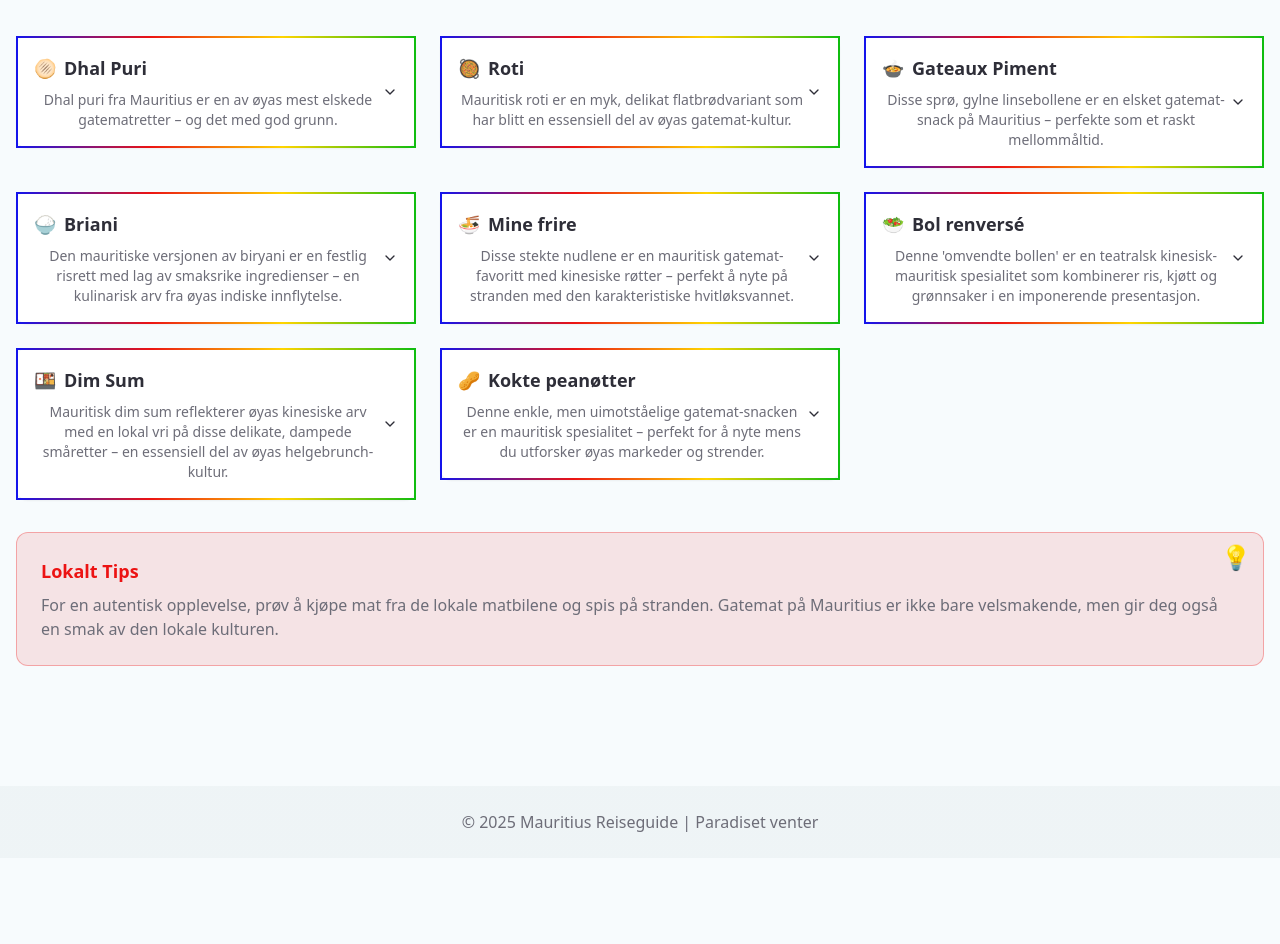
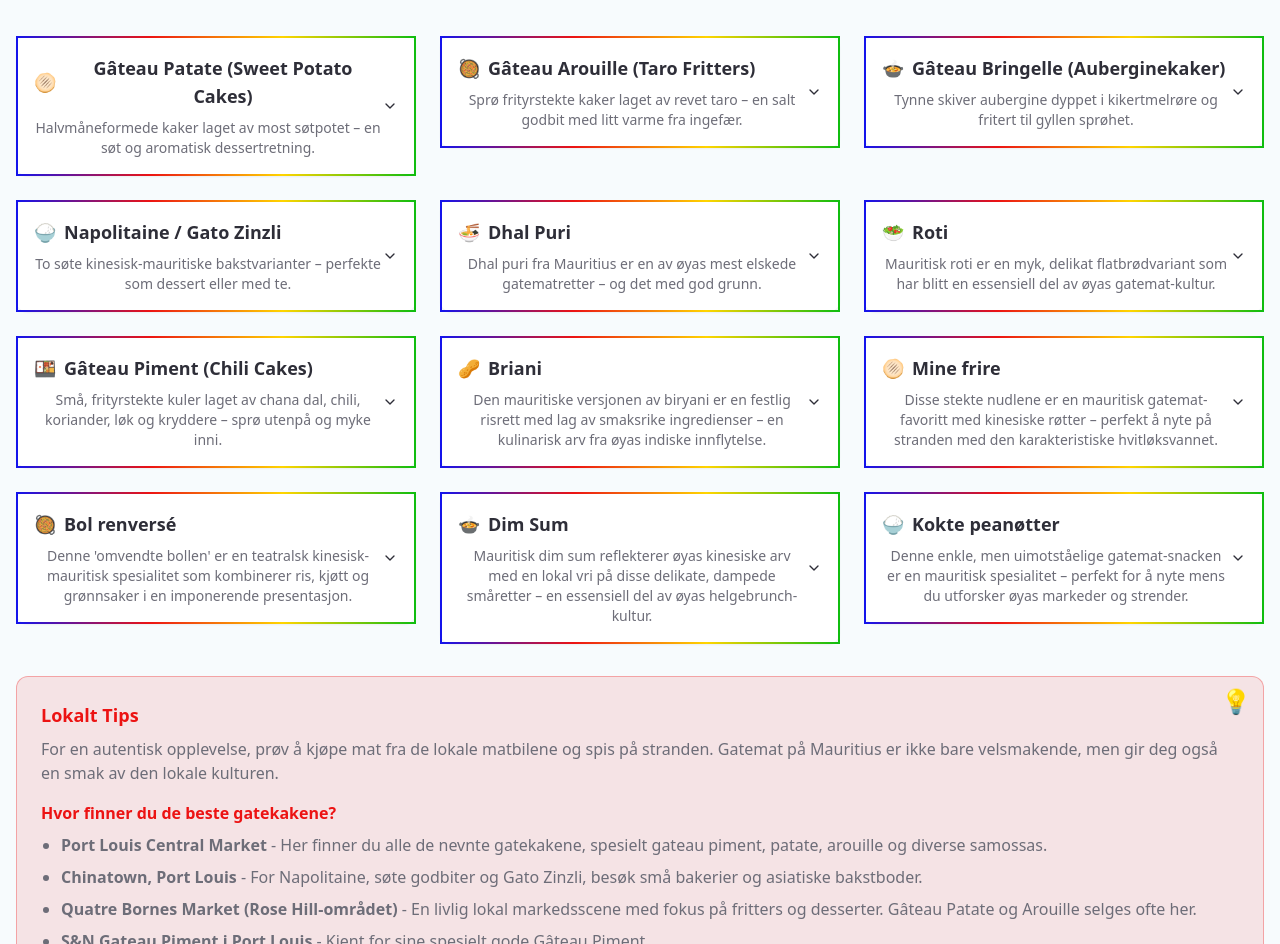
Before and after one commit to andrebl8/mauritius-guide-bellefinos, a React (Vite) app: page / in a window 1280 px wide. Shown: the part 368-1312 px from the top of the page. Before the commit the page ends 1226 px from the top, so only its background shows below. Built offline with nearby package versions, Linux system fonts and the light colour scheme; the HTML template or start-up script is replaced by a standard one.

Commit message:
need more food

```diff
--- a/src/components/sections/FoodSection.tsx
+++ b/src/components/sections/FoodSection.tsx
@@ -16,6 +16,30 @@ function getFoodEmoji(index: number): string {
 
 const foodItems: FoodItem[] = [
   {
+    name: "Gâteau Patate (Sweet Potato Cakes)",
+    shortDescription: "Halvmåneformede kaker laget av most søtpotet – en søt og aromatisk dessertretning.",
+    description: "Disse halvmåneformede kakene lages av most søtpotet tilsatt sukker, revet kokos og vanilje (noen ganger også kardemomme) før de friteres til gyllen perfeksjon. Resultatet er en søt og aromatisk dessertretning med en mild og tilfredsstillende smak.",
+    useHTML: false
+  },
+  {
+    name: "Gâteau Arouille (Taro Fritters)",
+    shortDescription: "Sprø frityrstekte kaker laget av revet taro – en salt godbit med litt varme fra ingefær.",
+    description: "Disse sprø kakene lages av revet taro (arouille) blandet med urter, ingefær og stivelse før fritering. Resultatet blir sprø utenpå og myk inni med litt varme fra ingefæren. De serveres ofte som en salt godbit eller snack sammen med chutney.",
+    useHTML: false
+  },
+  {
+    name: "Gâteau Bringelle (Auberginekaker)",
+    shortDescription: "Tynne skiver aubergine dyppet i kikertmelrøre og fritert til gyllen sprøhet.",
+    description: "Disse delikate kakene lages av tynne skiver aubergine som dyppes i en kikertmelrøre og friteres til de blir gylne og sprø. De serveres ofte med grønn koriander-chutney eller lokal chili-pasta (mazavarou) som gir et friskt, pikant tilskudd til smaken.",
+    useHTML: false
+  },
+  {
+    name: "Napolitaine / Gato Zinzli",
+    shortDescription: "To søte kinesisk-mauritiske bakstvarianter – perfekte som dessert eller med te.",
+    description: "Napolitaine er små sablé-kjeks med syltetøy og rosa glasur, populære i små bakerier og markeder. Gato Zinzli er søte sesamrullende kaker basert på rismel og røde bønner, med kinesiske røtter. Begge er populære søte godbiter som nytes som dessert eller med te.",
+    useHTML: false
+  },
+  {
     name: "Dhal Puri",
     shortDescription: "Dhal puri fra Mauritius er en av øyas mest elskede gatematretter – og det med god grunn.",
     description: "En myk hvetepannekake fylt med moste gule splitterter, servert med kremet karri, frisk rougaille og syrlig chutney. Smaken er en nydelig balanse mellom mildt krydret varme, myke teksturer og en subtil sødme.",
@@ -28,9 +52,9 @@ const foodItems: FoodItem[] = [
     useHTML: false
   },
   {
-    name: "Gateaux Piment",
-    shortDescription: "Disse sprø, gylne linsebollene er en elsket gatemat-snack på Mauritius – perfekte som et raskt mellommåltid.",
-    description: "Disse små, sprø bollene lages av gule splitterter (chana dal) blandet med løk, chili og urter. De friteres til de blir gylne og sprø utenpå, men forblir myke inni. Serveres ofte med chili-saus eller koriander-chutney.",
+    name: "Gâteau Piment (Chili Cakes)",
+    shortDescription: "Små, frityrstekte kuler laget av chana dal, chili, koriander, løk og kryddere – sprø utenpå og myke inni.",
+    description: "Disse små, frityrstekte kulene lages av «chana dal» (split peas), chili, koriander, løk og kryddere. De friteres til de blir gylne og sprø utenpå, men forblir myke inni. Serveres varm, ofte med brød eller i baguette sammen med smør og chili-paté. Populært som frokost, ettermiddags-snack eller med en kopp te.",
     useHTML: false
   },
   {
@@ -133,6 +157,13 @@ export function FoodSection() {
           For en autentisk opplevelse, prøv å kjøpe mat fra de lokale matbilene og spis på stranden.
           Gatemat på Mauritius er ikke bare velsmakende, men gir deg også en smak av den lokale kulturen.
         </p>
+        <h4 className="font-semibold mt-4 mb-2 text-secondary">Hvor finner du de beste gatekakene?</h4>
+        <ul className="text-muted-foreground list-disc pl-5 space-y-2">
+          <li><strong>Port Louis Central Market</strong> - Her finner du alle de nevnte gatekakene, spesielt gateau piment, patate, arouille og diverse samossas.</li>
+          <li><strong>Chinatown, Port Louis</strong> - For Napolitaine, søte godbiter og Gato Zinzli, besøk små bakerier og asiatiske bakstboder.</li>
+          <li><strong>Quatre Bornes Market (Rose Hill-området)</strong> - En livlig lokal markedsscene med fokus på fritters og desserter. Gâteau Patate og Arouille selges ofte her.</li>
+          <li><strong>S&N Gateau Piment i Port Louis</strong> - Kjent for sine spesielt gode Gâteau Piment.</li>
+        </ul>
       </div>
     </div>
   )
```
